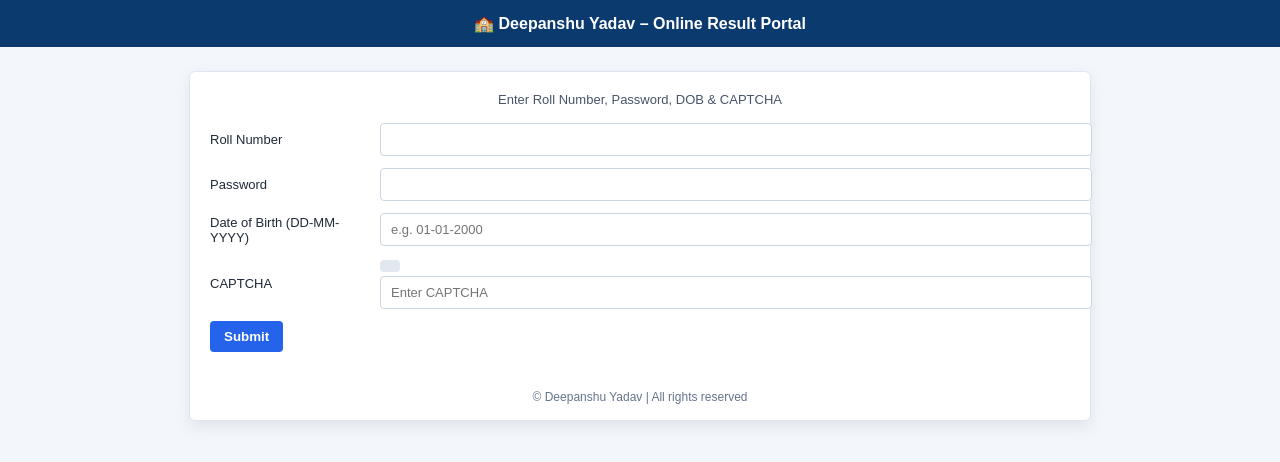
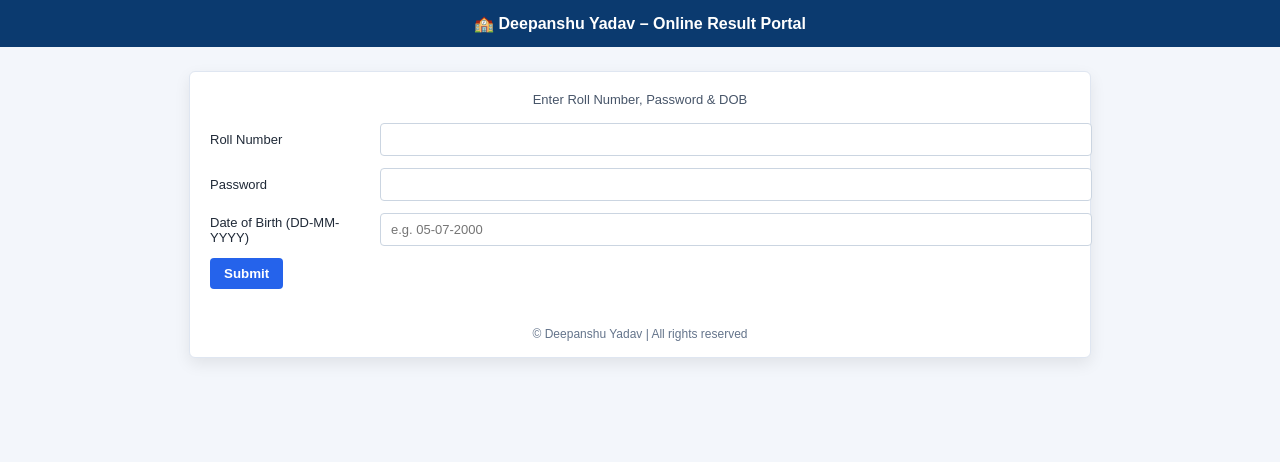
Before and after one commit to Deepanshu05072000/5quizscorecard, a plain HTML site: page index.html in a window 1280 px wide. Drawn offline with Linux system fonts and the light colour scheme; a script that the page names is missing.

Commit message:
Update index.html

```diff
--- a/index.html
+++ b/index.html
@@ -11,7 +11,7 @@
 
   <div class="container">
     <div class="content" id="loginCard">
-      <div class="sub">Enter Roll Number, Password, DOB & CAPTCHA</div>
+      <div class="sub">Enter Roll Number, Password & DOB</div>
 
       <div class="form-row">
         <label>Roll Number</label>
@@ -23,14 +23,7 @@
       </div>
       <div class="form-row">
         <label>Date of Birth (DD-MM-YYYY)</label>
-        <input type="text" id="dob" placeholder="e.g. 01-01-2000" />
-      </div>
-      <div class="form-row">
-        <label>CAPTCHA</label>
-        <div>
-          <span id="captchaText" class="captcha"></span>
-          <input type="text" id="captchaInput" placeholder="Enter CAPTCHA" />
-        </div>
+        <input type="text" id="dob" placeholder="e.g. 05-07-2000" />
       </div>
 
       <button class="btn" onclick="login()">Submit</button>
@@ -54,10 +47,8 @@
           <tr><th>Section</th><th>Marks</th></tr>
           <tr><td>Vocab Quiz</td><td id="vocab"></td></tr>
           <tr><td>Current Affairs Quiz</td><td id="ca"></td></tr>
-          <tr><td>Descriptive Quiz</td><td id="desc"></td></tr>
-          <tr><td>Banking Awareness</td><td id="banking"></td></tr>
-          <tr><td>Computer Awareness</td><td id="computer"></td></tr>
         </table>
+        <div class="note">* indicates sectional cut-off not cleared</div>
       </div>
 
       <div class="box">
@@ -66,8 +57,6 @@
           <tr><th>Total Marks</th><td id="total"></td></tr>
           <tr><th>Cut-off</th><td id="cutoff"></td></tr>
           <tr><th>Status</th><td id="status"></td></tr>
-          <tr><th>Rank</th><td id="rank"></td></tr>
-          <tr><th>Percentile</th><td id="percentile"></td></tr>
         </table>
       </div>
 
```
